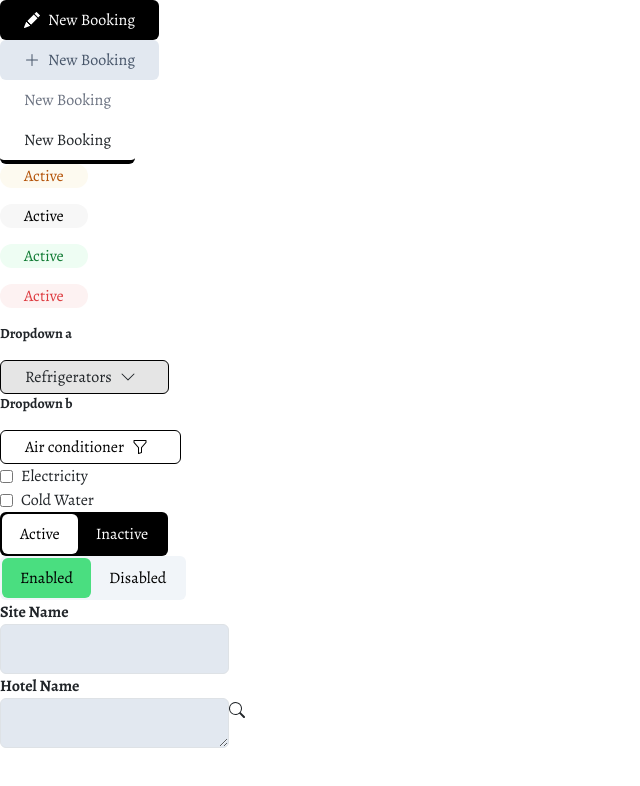
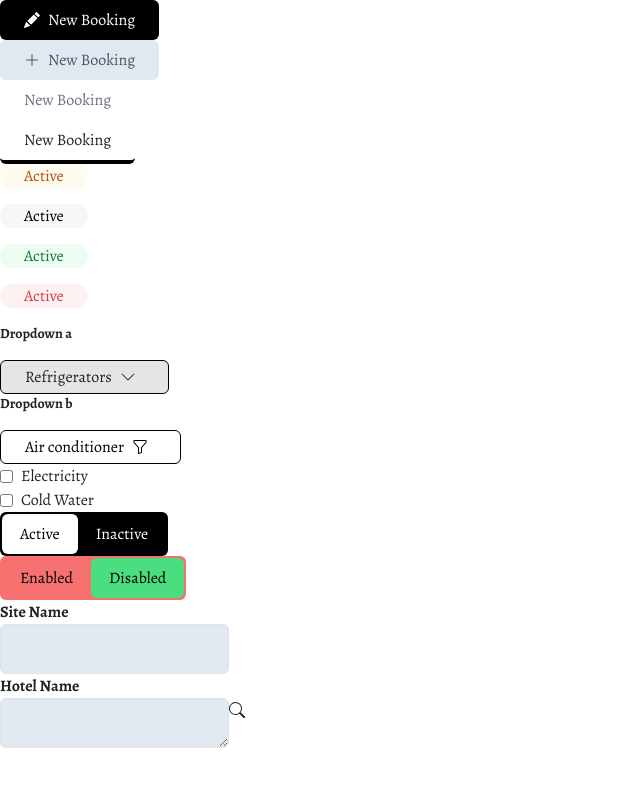
Before and after one commit to sysdale/concierge, a React (Create React App) app: page / in a window 1280 px wide. Shown: the top 786 px of the page, without its empty margins (0-640 px from the left). Built offline with nearby package versions, Linux system fonts and the light colour scheme.

Commit message:
all done except drop down list items

```diff
--- a/src/components/ToggleButton.js
+++ b/src/components/ToggleButton.js
@@ -2,7 +2,7 @@ import React, { useState } from "react";
 
 const ToggleButton = ({
   content = { trueMsg: "Active", falseMsg: "Inactive" },
-  theme = false,
+  theme = "black_white",
 }) => {
   const [isChecked, setIsChecked] = useState(false);
 
@@ -10,12 +10,23 @@ const ToggleButton = ({
     setIsChecked(!isChecked);
   };
 
+  const themeClasses = {
+    black_white: {
+      trueClass: "text-white",
+      falseClass: "text-black bg-white",
+      bgClass: "bg-black",
+    },
+    red_green: {
+      trueClass: "text-black bg-green-400",
+      falseClass: "text-black bg-red-400",
+      bgClass: "bg-red-400",
+    },
+  };
+
   const active_tw = "`flex items-center space-x-[6px] rounded py-2 px-[18px] ";
-  const button_tw1 =
-    "shadow-card relative inline-flex cursor-pointer select-none items-center justify-center rounded-md bg-black p-0.5";
+  const button_tw = `shadow-card relative inline-flex cursor-pointer select-none items-center justify-center rounded-md p-0.5 ${themeClasses[theme].bgClass}`;
 
-  const button_tw2 =
-    "shadow-card relative inline-flex cursor-pointer select-none items-center justify-center rounded-md bg-slate-100 p-0.5";
+  const themeData = themeClasses[theme];
 
   return (
     <div>
@@ -27,43 +38,25 @@ const ToggleButton = ({
           checked={isChecked}
           onChange={handleCheckboxChange}
         />
-        {theme === "black_white" && (
-          <div className={button_tw1}>
+        <div className={button_tw}>
+          {/* true message */}
           <span
             className={`${active_tw} ${
-                !isChecked ? "text-black bg-white" : "text-white"
+              !isChecked ? themeData.falseClass : themeData.trueClass
             }`}
           >
             {content.trueMsg}
           </span>
+
+          {/* false message */}
           <span
             className={`${active_tw} ${
-                isChecked ? "text-black bg-white" : "text-white"
+              isChecked ? themeData.falseClass : themeData.trueClass
             }`}
           >
             {content.falseMsg}
           </span>
         </div>
-        )}
-
-        {theme === "red_green" && (
-          <div className={button_tw2}>
-            <span
-              className={`${active_tw} ${
-                !isChecked ? "text-black bg-green-400" : "text-black"
-              }`}
-            >
-              {content.trueMsg}
-            </span>
-            <span
-              className={`${active_tw} ${
-                isChecked ? "text-black bg-red-400" : "text-black"
-              }`}
-            >
-              {content.falseMsg}
-            </span>
-          </div>
-        )}
       </label>
     </div>
   );
```
Lines whose indentation alone changed are shown as unchanged.
